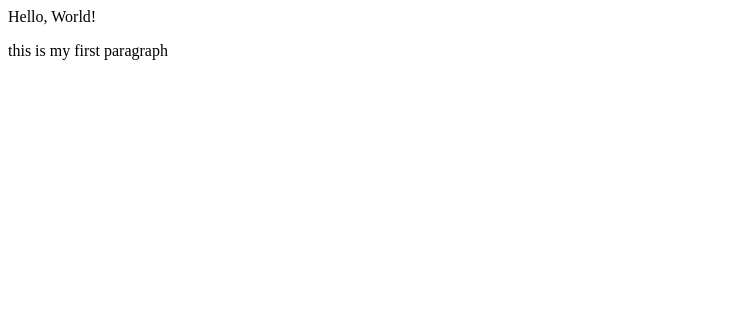
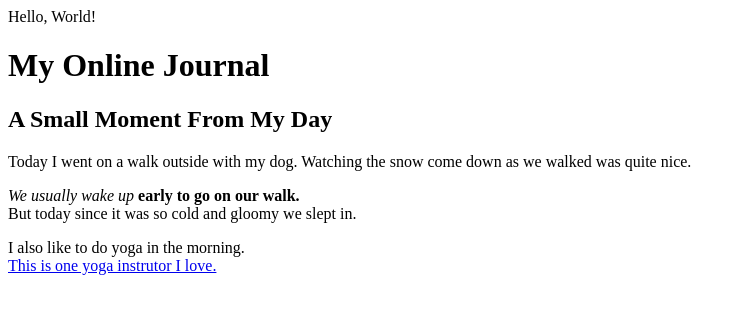
Before and after one commit to victoriaajanne/VictoriaMcpherson_InteractivityIISP2026_HelloWorld, a plain HTML site: page onlineJournal.html in a window 1280 px wide. Shown: the whole page, without its empty margins (0-746 px from the left). Drawn offline with Linux system fonts and the light colour scheme.

Commit message:
updated online jounal content

```diff
--- a/onlineJournal.html
+++ b/onlineJournal.html
@@ -7,7 +7,27 @@
 </head>
 <body>  <!--Contains the visible page content-->
     Hello, World!
-    <p> this is my first paragraph</p>
+   <h1>My Online Journal</h1>
+<h2>A Small Moment From My Day</h2>
+
+<p>
+  Today I went on a walk outside with my dog. Watching the snow come down as we walked was quite nice.
+</p>
+<section>
+  <div>
+    <p>
+      <i>We usually wake up </i> <strong>early</strong> <b>to go on our walk. </b> <br> But today since it was so cold and gloomy we slept in.
+    </p>
+  </div>
+</section>
+<p>
+  I also like to do yoga in the morning.  <br>
+  <a href="https://www.youtube.com/@CharlieFollows" target="_blank">
+    This is one yoga instrutor I love.
+  </a>
+</p>
+
+
 </body>
 </html>
 
```
